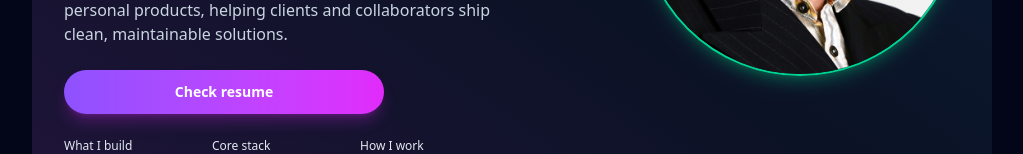
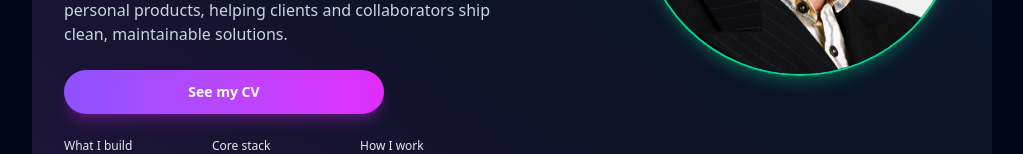
Before and after one commit to stevebiczyk/new-portfolio, a Next.js app: page / in a window 1280 px wide. Shown: the part 579-733 px from the top of the page, without its empty margins (128-1151 px from the left). Built offline with nearby package versions, Linux system fonts and the light colour scheme.

Commit message:
added Experience section and integrated it into the page

```diff
--- a/src/components/hero/HeroSection.tsx
+++ b/src/components/hero/HeroSection.tsx
@@ -11,7 +11,7 @@ export function HeroSection() {
       id="about"
       className="relative overflow-hidden border-b border-slate-800 bg-slate-900/70 hero-clip"
     >
-      <div className="pointer-events-none absolute inset-0 bg-gradient-to-tr from-fuchsia-500/10 via-transparent to-sky-500/10" />
+      <div className="pointer-events-none absolute inset-0 bg-linear-to-tr from-fuchsia-500/10 via-transparent to-sky-500/10" />
 
       <div className="relative mx-auto flex max-w-5xl flex-col-reverse items-center gap-10 px-4 py-16 md:flex-row md:items-center md:px-8">
         {/* Left: text */}
@@ -44,12 +44,12 @@ export function HeroSection() {
 
           <div className="flex flex-wrap items-center gap-3">
             <a
-              href={Bio.resume}
+              href={Bio.CV}
               target="_blank"
               rel="noreferrer"
-              className="inline-flex w-full max-w-xs items-center justify-center rounded-full bg-gradient-to-r from-violet-500 to-fuchsia-500 px-6 py-3 text-sm font-semibold text-white shadow-lg shadow-fuchsia-500/25 transition hover:scale-[1.02] focus-visible:outline-none focus-visible:ring-2 focus-visible:ring-fuchsia-400 focus-visible:ring-offset-2 focus-visible:ring-offset-slate-950"
+              className="inline-flex w-full max-w-xs items-center justify-center rounded-full bg-linear-to-r from-violet-500 to-fuchsia-500 px-6 py-3 text-sm font-semibold text-white shadow-lg shadow-fuchsia-500/25 transition hover:scale-[1.02] focus-visible:outline-none focus-visible:ring-2 focus-visible:ring-fuchsia-400 focus-visible:ring-offset-2 focus-visible:ring-offset-slate-950"
             >
-              Check resume
+              See my CV
             </a>
           </div>
 
--- a/src/data/contents.ts
+++ b/src/data/contents.ts
@@ -10,9 +10,8 @@ export const Bio = {
   twitter: "https://twitter.com/BiczykSteve",
 
   // Keep your existing CV link, but expose it under the name the UI expects:
-  resume:
-    "https://drive.google.com/file/d/1SwBfqpUvr9UCDF4_2SDeP63sP8Di4RKz/view?usp=drive_link",
-  cv: "https://drive.google.com/file/d/1SwBfqpUvr9UCDF4_2SDeP63sP8Di4RKz/view?usp=drive_link",
+  CV: "https://drive.google.com/file/d/1_mIiZx4S_oibiHr5biiUL5i75qpZ5kCC/view",
+  cv: "https://drive.google.com/file/d/1_mIiZx4S_oibiHr5biiUL5i75qpZ5kCC/view",
 };
 
 export const skills = [
@@ -127,7 +126,7 @@ export const skills = [
       {
         name: "Git",
         image:
-          "https://e7.pngegg.com/pngimages/713/558/png-clipar…icons-pro-git-github-logo-text-logo-thumbnail.png",
+          "https://www.vectorlogo.zone/logos/git-scm/git-scm-icon.svg",
       },
       {
         name: "GitHub",
@@ -156,7 +155,7 @@ export const skills = [
       {
         name: "Postman",
         image:
-          "https://camo.githubusercontent.com/93b32389bf746009ca2370de7fe06c3b5146f4c99d99df65994f9ced0ba41685/68747470733a2f2f7777772e766563746f726c6f676f2e7a6f6e652f6c6f676f732f676574706f73746d616e2f676574706f73746d616e2d69636f6e2e737667",
+          "https://www.vectorlogo.zone/logos/getpostman/getpostman-icon.svg",
       },
       // {
       //   name: "Adobe XD",
```
